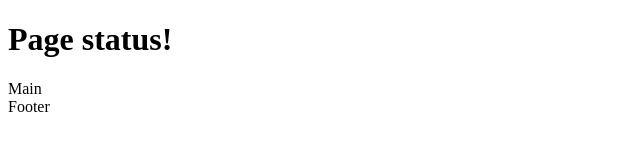
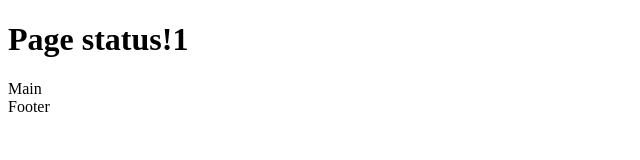
Before and after one commit to arsenmate/projects, a plain HTML site: page index.html in a window 1280 px wide. Shown: the full height of the page, 0-640 px from the left. Drawn offline with Linux system fonts and the light colour scheme.

Commit message:
Update index.html

```diff
--- a/index.html
+++ b/index.html
@@ -6,7 +6,7 @@
   <title>Document</title>
 </head>
 <body>
-  <h1>Page status!</h1>
+  <h1>Page status!1</h1>
   <main>Main</main>
   <footer>Footer</footer>
   </ul>
```
